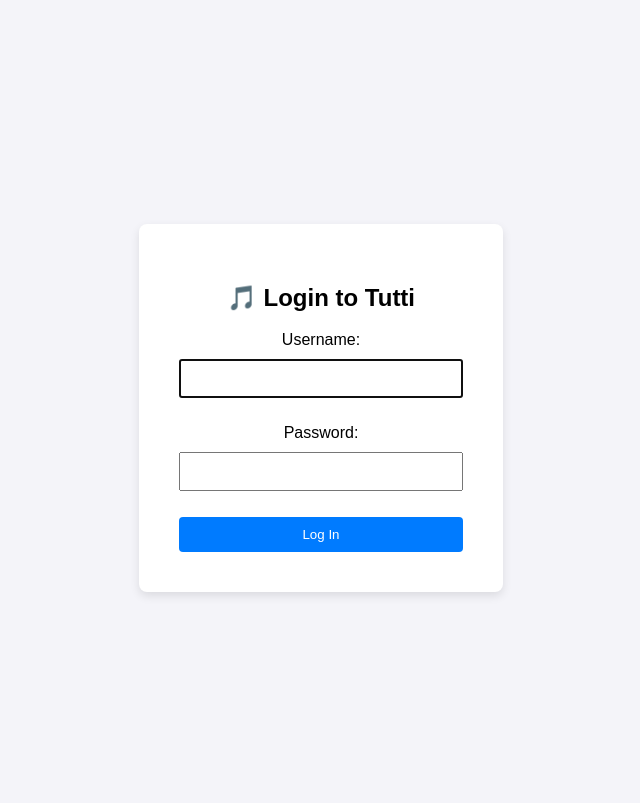
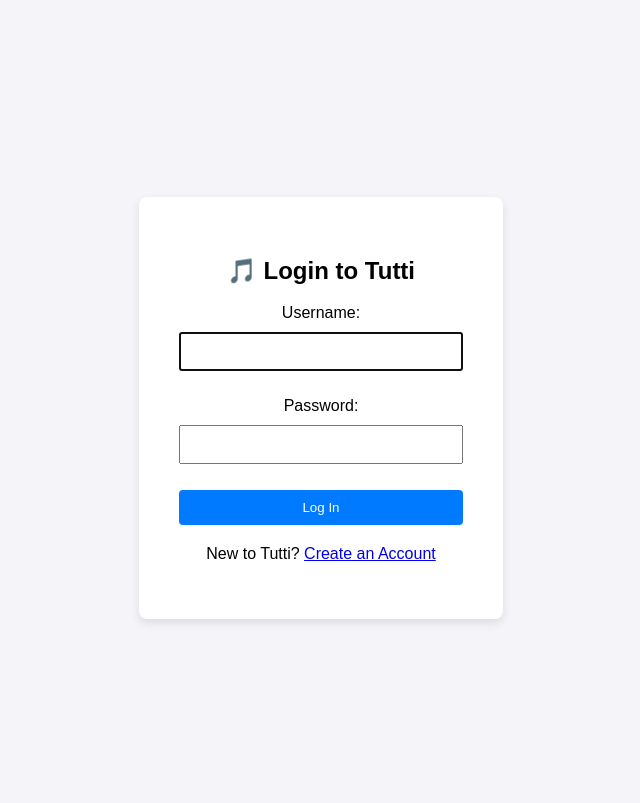
Before and after one commit to Bemos26/Tutti, a Django app: page /accounts/login/ in a window 1280 px wide. Shown: the top 803 px of the page, without its empty margins (319-959 px from the left). Run offline with Django 5.2, Linux system fonts and the light colour scheme.

Commit message:
added the create account hyperlink in the login page

```diff
--- a/tuttiapp/templates/registration/login.html
+++ b/tuttiapp/templates/registration/login.html
@@ -18,6 +18,10 @@
             {{ form.as_p }}
             <button type="submit">Log In</button>
         </form>
+         <p style="margin-top: 20px;">
+            New to Tutti? <a href="{% url 'signup' %}">Create an Account</a>
+        </p>
     </div>
+
 </body>
 </html>
```
